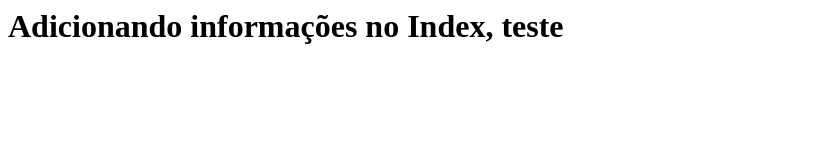
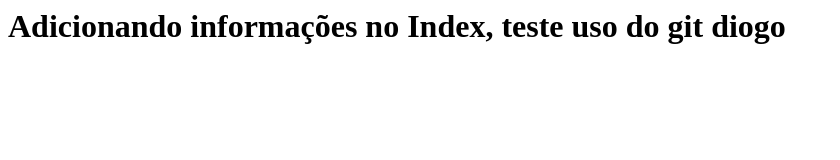
Before and after one commit to jfvicente/alura, a plain HTML site: page index.html in a window 1280 px wide. Shown: the whole page, without its empty margins (0-840 px from the left). Drawn offline with Linux system fonts and the light colour scheme.

Commit message:
teste de ajuste

```diff
--- a/index.html
+++ b/index.html
@@ -2,6 +2,6 @@
 	<head>
 	</head>
 	<body>
-		<h1>Adicionando informações no Index, teste</h1>
+		<h1>Adicionando informações no Index, teste uso do git diogo</h1>
 	</body>
 </html>
```
